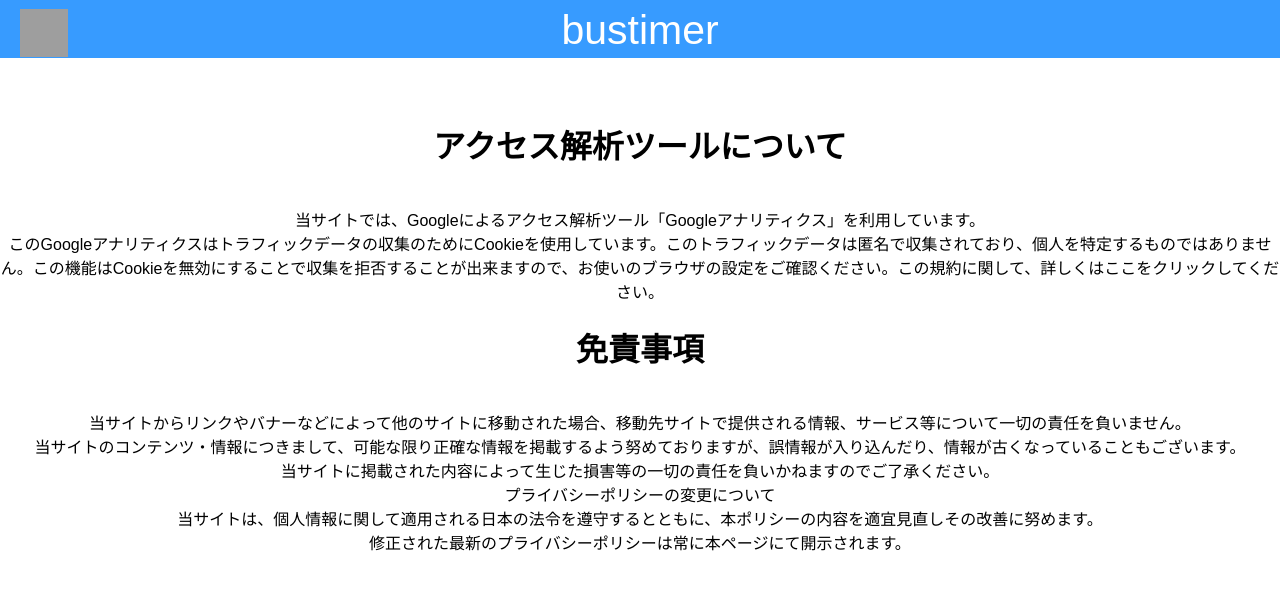
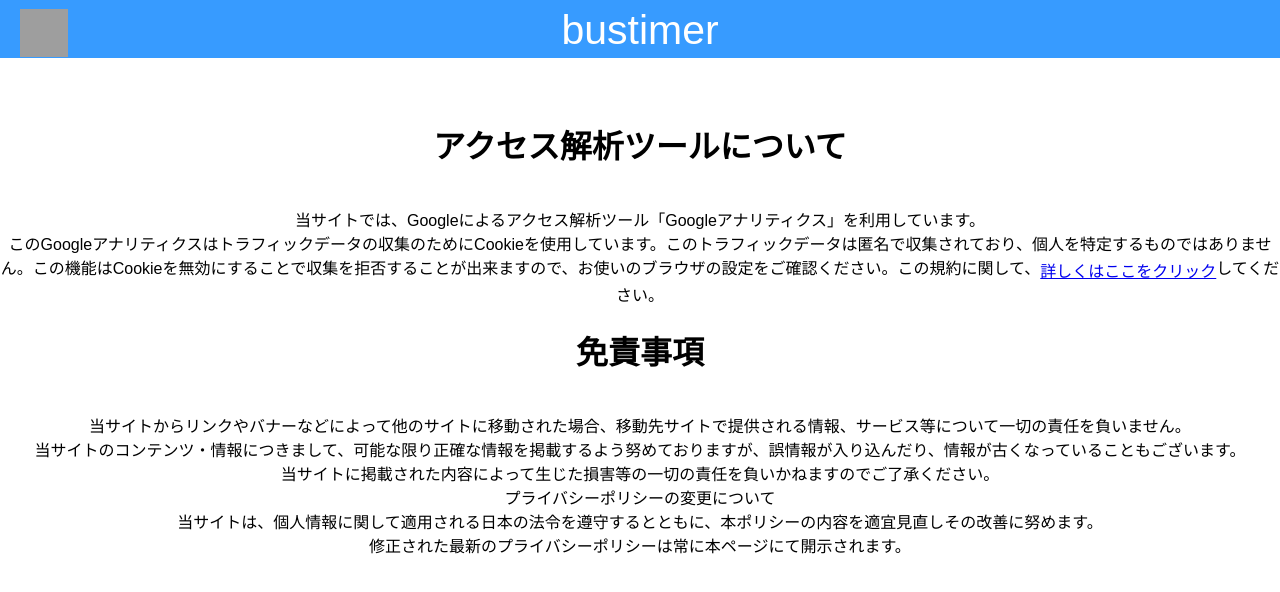
Before and after one commit to sfc-tlab/reiwa_bustimer, a Next.js app in the folder front/: page /policy in a window 1280 px wide. Shown: the top 592 px of the page. Built offline with nearby package versions, Linux system fonts and the light colour scheme; grey boxes are pictures that could not be loaded.

Commit message:
#28 プライバシーポリシーの文章修正

```diff
--- a/front/pages/policy.tsx
+++ b/front/pages/policy.tsx
@@ -24,7 +24,7 @@ export default class PrivacyPolicy extends Component {
         当サイトでは、Googleによるアクセス解析ツール「Googleアナリティクス」を利用しています。
         <br/>
 
-        このGoogleアナリティクスはトラフィックデータの収集のためにCookieを使用しています。このトラフィックデータは匿名で収集されており、個人を特定するものではありません。この機能はCookieを無効にすることで収集を拒否することが出来ますので、お使いのブラウザの設定をご確認ください。この規約に関して、詳しくはここをクリックしてください。
+        このGoogleアナリティクスはトラフィックデータの収集のためにCookieを使用しています。このトラフィックデータは匿名で収集されており、個人を特定するものではありません。この機能はCookieを無効にすることで収集を拒否することが出来ますので、お使いのブラウザの設定をご確認ください。この規約に関して、<a href="https://marketingplatform.google.com/about/analytics/terms/jp/">詳しくはここをクリック</a>してください。
         <br/>
 
         <h1>免責事項</h1>
```
